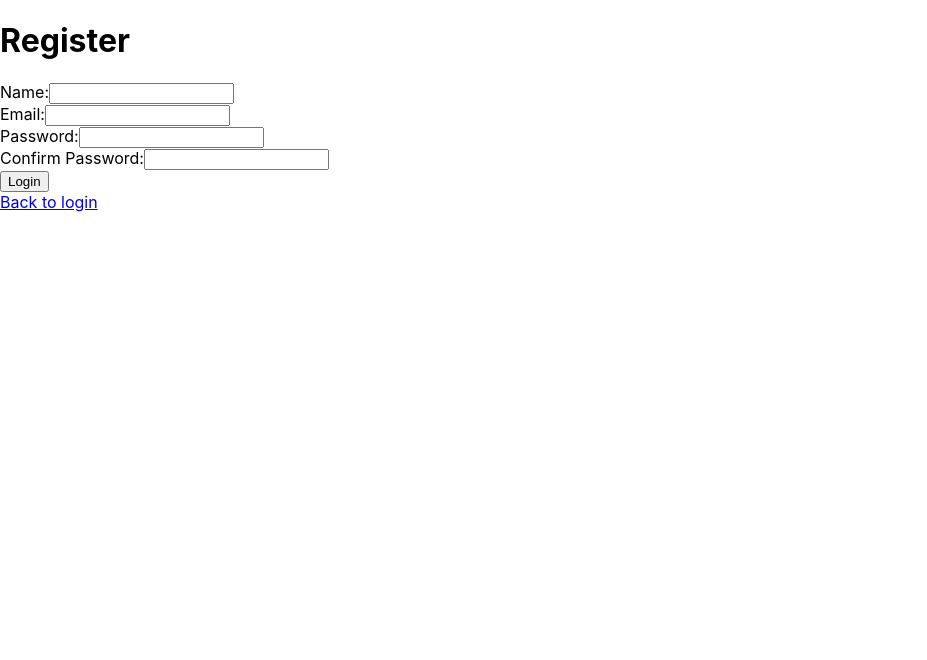
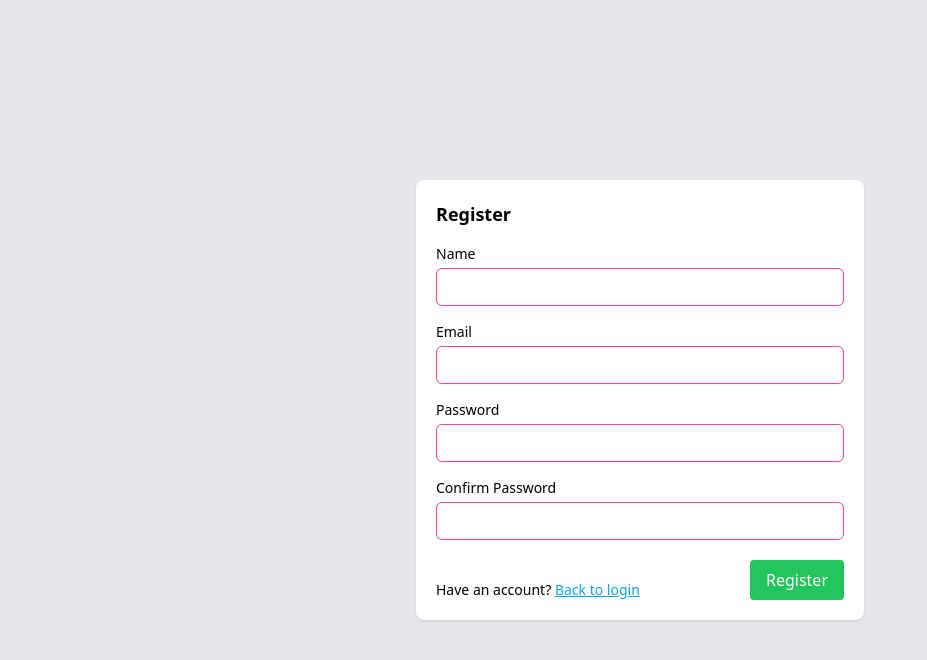
Before and after one commit to aehltd/in-out-frontend, a React (Create React App) app: page /register in a window 1280 px wide. Shown: the top 660 px of the page, without its empty margins (0-927 px from the left). Built offline with nearby package versions, Linux system fonts and the light colour scheme.

Commit message:
Forms look good

```diff
--- a/package.json
+++ b/package.json
@@ -36,5 +36,8 @@
       "last 1 firefox version",
       "last 1 safari version"
     ]
+  },
+  "devDependencies": {
+    "tailwindcss": "^3.4.4"
   }
 }
--- a/src/App.js
+++ b/src/App.js
@@ -16,7 +16,8 @@ import NewNotificationPage from "./pages/Admin/CreateNotification";
 const App = () => {
   return (
     <Router>
-      <div>
+      <div className="flex items-center justify-center h-screen bg-gray-200">
+        <div className="max-w-md max-y-md w-5/6 mx-auto my-auto bg-white shadow px-5 py-5 rounded-lg">
           <Routes>
             <Route path="/" element={<HomePage />} />
             <Route path='/attendance' element={<UserAttendancePage/>} />
@@ -32,6 +33,7 @@ const App = () => {
             <Route path="*" element={<NotFoundPage />} />
           </Routes>
         </div>
+      </div>
     </Router>
   );
 };
--- a/src/assets/index.css
+++ b/src/assets/index.css
@@ -1,13 +1,3 @@
-body {
-  margin: 0;
-  font-family: -apple-system, BlinkMacSystemFont, 'Segoe UI', 'Roboto', 'Oxygen',
-    'Ubuntu', 'Cantarell', 'Fira Sans', 'Droid Sans', 'Helvetica Neue',
-    sans-serif;
-  -webkit-font-smoothing: antialiased;
-  -moz-osx-font-smoothing: grayscale;
-}
-
-code {
-  font-family: source-code-pro, Menlo, Monaco, Consolas, 'Courier New',
-    monospace;
-}
+@tailwind base;
+@tailwind components;
+@tailwind utilities;
--- a/src/components/CheckboxDropdown.js
+++ b/src/components/CheckboxDropdown.js
@@ -30,7 +30,8 @@ const CheckboxDropdown = ({ users, selectedRecipients, setSelectedRecipients })
         {isOpen ? 'Close' : 'Open'} Recipients
       </button>
       {isOpen && (
-        <div className="dropdown-content">
+        <ul className="dropdown-content">
+          <li>
             <label>
               <input
                 type="checkbox"
@@ -39,7 +40,9 @@ const CheckboxDropdown = ({ users, selectedRecipients, setSelectedRecipients })
               />
               Select All
             </label>
+          </li>
           {users.map((user) => (
+            <li>
               <label key={user._id}>
                 <input
                   type="checkbox"
@@ -49,8 +52,9 @@ const CheckboxDropdown = ({ users, selectedRecipients, setSelectedRecipients })
                 />
                 {user.name}
               </label>
+            </li>
           ))}
-        </div>
+        </ul>
       )}
     </div>
   );
--- a/src/components/LoginForm.js
+++ b/src/components/LoginForm.js
@@ -1,5 +1,6 @@
 import React from "react";
 import useLogin from "../hooks/useLogin";
+import { Link } from "react-router-dom";
 
 const LoginForm = ({ onLogin }) => {
   const {
@@ -21,32 +22,40 @@ const LoginForm = ({ onLogin }) => {
 
   return (
     <div>
-      <h1>Login</h1>
+      <h2 className="block text-lg font-bold mb-4">Login</h2>
       {error && <p>{error}</p>}
       <form onSubmit={onLoginSubmit}>
         <div>
-          <label>Email:</label>
-          <input
-            type="email"
-            id="login-email"
-            value={email}
-            onChange={handleEmailChange}
-            required
+          <label htmlFor="email" className="block text-sm font-medium">Email</label>
+          <div className="mt-1">
+            <input type="email" id="email"
+              className="px-3 py-2 block w-full placeholder-gray-400 text-gray-700 bg-white rounded-md text-sm shadow-sm border border-gray-400
+              focus:outline-none focus:ring-1
+              invalid:border-pink-500 invalid:text-pink-600
+              focus:invalid:border-pink-500 focus:invalid:ring-pink-500"
+              value={email} onChange={handleEmailChange} required
+            />
+          </div>
+        </div>
+        <div className="mt-4">
+          <label htmlFor="password" className="block text-sm font-medium">Password</label>
+          <input type="password" id="password"
+            className="mt-1 px-3 py-2 block w-full placeholder-gray-400 text-gray-700 bg-white rounded-md text-sm shadow-sm border border-gray-400
+            focus:outline-none focus:ring-1
+            invalid:border-pink-500 invalid:text-pink-600
+            focus:invalid:border-pink-500 focus:invalid:ring-pink-500"
+            value={password} onChange={handlePasswordChange} required
           />
         </div>
-        <div>
-          <label>Password:</label>
-          <input
-            type="password"
-            id="login-password"
-            value={password}
-            onChange={handlePasswordChange}
-            required
-          />
+        <div className="mt-5 flex space-x-4 justify-between">
+          <span className="text-sm font-medium self-end ">
+            Don't have an account? <Link to="/register" className="text-sky-500 underline">Register here</Link>
+          </span>
+          <button className="bg-green-500 hover:bg-green-600 text-white font-medium py-2 px-4 rounded items-center"
+            type="submit" disabled={loading}>
+            {loading ? "Loading..." : "Login"}
+          </button>
         </div>
-        <button type="submit" disabled={loading}>
-          {loading ? "Loading..." : "Login"}
-        </button>
       </form>
     </div>
   );
--- a/src/components/RegisterForm.js
+++ b/src/components/RegisterForm.js
@@ -1,5 +1,6 @@
 import React from "react";
 import useRegister from "../hooks/useRegister";
+import { Link } from "react-router-dom";
 
 const RegisterForm = ({ onRegister }) => {
   const {
@@ -25,52 +26,60 @@ const RegisterForm = ({ onRegister }) => {
 
   return (
     <div>
-      <h1>Register</h1>
+      <h2 className="block text-lg font-bold mb-4">Register</h2>
       {error && <p>{error}</p>}
       <form onSubmit={onRegisterSubmit}>
         <div>
-          <label>Name:</label>
-          <input
-            type="text"
-            id="register-name"
-            value={name}
-            onChange={handleNameChange}
-            required
+          <label htmlFor="name" className="block text-sm font-medium">Name</label>
+          <input type="text" id="name"
+            className="mt-1 px-3 py-2 block w-full placeholder-gray-400 text-gray-700 bg-white rounded-md text-sm shadow-sm border border-gray-400
+            focus:outline-none focus:ring-1
+            invalid:border-pink-500 invalid:text-pink-600
+            focus:invalid:border-pink-500 focus:invalid:ring-pink-500"
+            value={name} onChange={handleNameChange} required
           />
         </div>
-        <div>
-          <label>Email:</label>
-          <input
-            type="email"
-            id="register-email"
-            value={email}
-            onChange={handleEmailChange}
-            required
+        <div className="mt-4">
+          <label htmlFor="email" className="block text-sm font-medium">Email</label>
+          <div className="mt-1">
+            <input type="email" id="email"
+              className="px-3 py-2 block w-full placeholder-gray-400 text-gray-700 bg-white rounded-md text-sm shadow-sm border border-gray-400
+              focus:outline-none focus:ring-1
+              invalid:border-pink-500 invalid:text-pink-600
+              focus:invalid:border-pink-500 focus:invalid:ring-pink-500"
+              value={email} onChange={handleEmailChange} required
+            />
+          </div>
+        </div>
+        <div className="mt-4">
+          <label htmlFor="password" className="block text-sm font-medium">Password</label>
+          <input type="password" id="password"
+            className="mt-1 px-3 py-2 block w-full placeholder-gray-400 text-gray-700 bg-white rounded-md text-sm shadow-sm border border-gray-400
+            focus:outline-none focus:ring-1
+            invalid:border-pink-500 invalid:text-pink-600
+            focus:invalid:border-pink-500 focus:invalid:ring-pink-500"
+            value={password} onChange={handlePasswordChange} required
           />
         </div>
-        <div>
-          <label>Password:</label>
-          <input
-            type="password"
-            id="register-password"
-            value={password}
-            onChange={handlePasswordChange}
-            required
+        <div className="mt-4">
+          <label htmlFor="confirm-password" className="block text-sm font-medium">Confirm Password</label>
+          <input type="password" id="confirm-password"
+            className="mt-1 px-3 py-2 block w-full placeholder-gray-400 text-gray-700 bg-white rounded-md text-sm shadow-sm border border-gray-400
+            focus:outline-none focus:ring-1
+            invalid:border-pink-500 invalid:text-pink-600
+            focus:invalid:border-pink-500 focus:invalid:ring-pink-500"
+            value={confirmPassword} onChange={handleConfirmPasswordChange} required
           />
         </div>
-        <div>
-          <label>Confirm Password:</label>
-          <input
-            type="password"
-            id="register-confirm-password"
-            value={confirmPassword}
-            onChange={handleConfirmPasswordChange}
-            required
-          />
+        <div className="mt-5 flex space-x-4 justify-between">
+          <span className="text-sm font-medium self-end ">
+            Have an account? <Link to="/login" className="text-sky-500 underline">Back to login</Link>
+          </span>
+          <button className="bg-green-500 hover:bg-green-600 text-white font-medium py-2 px-4 rounded items-center"
+            type="submit" disabled={loading}>
+            {loading ? "Loading..." : "Register"}
+          </button>
         </div>
-        <button type="submit" disabled={loading}>
-          {loading ? "Loading..." : "Login"}
-        </button>
       </form>
     </div>
   );
--- a/src/pages/Login.js
+++ b/src/pages/Login.js
@@ -1,5 +1,5 @@
 import React from "react";
-import { useNavigate, Link } from "react-router-dom";
+import { useNavigate } from "react-router-dom";
 import LoginForm from "../components/LoginForm";
 
 const LoginPage = () => {
@@ -19,12 +19,7 @@ const LoginPage = () => {
   };
 
   return (
-    <div className="login-page">
-      <LoginForm onLogin={handleLogin} />
-      <p>
-        Don't have an account? <Link to="/register">Register here</Link>
-      </p>
-    </div>
+    <LoginForm onLogin={handleLogin} />
   );
 };
 
--- a/src/pages/Register.js
+++ b/src/pages/Register.js
@@ -1,5 +1,5 @@
 import React from "react";
-import { useNavigate, Link } from "react-router-dom";
+import { useNavigate } from "react-router-dom";
 import RegisterForm from "../components/RegisterForm";
 
 const RegisterPage = () => {
@@ -19,10 +19,7 @@ const RegisterPage = () => {
   };
 
   return (
-    <div className="register-page">
-      <RegisterForm onRegister={handleRegister} />
-      <Link to="/login">Back to login</Link>
-    </div>
+    <RegisterForm onRegister={handleRegister} />
   );
 };
 
--- /dev/null
+++ b/tailwind.config.js
@@ -0,0 +1,8 @@
+/** @type {import('tailwindcss').Config} */
+module.exports = {
+  content: ["./src/**/*.{html,js}"],
+  theme: {
+    extend: {},
+  },
+  plugins: [],
+}
```
Also changed, not shown: 1 other file (tests, documents, lock files or other folders). Lines whose indentation alone changed are shown as unchanged.
